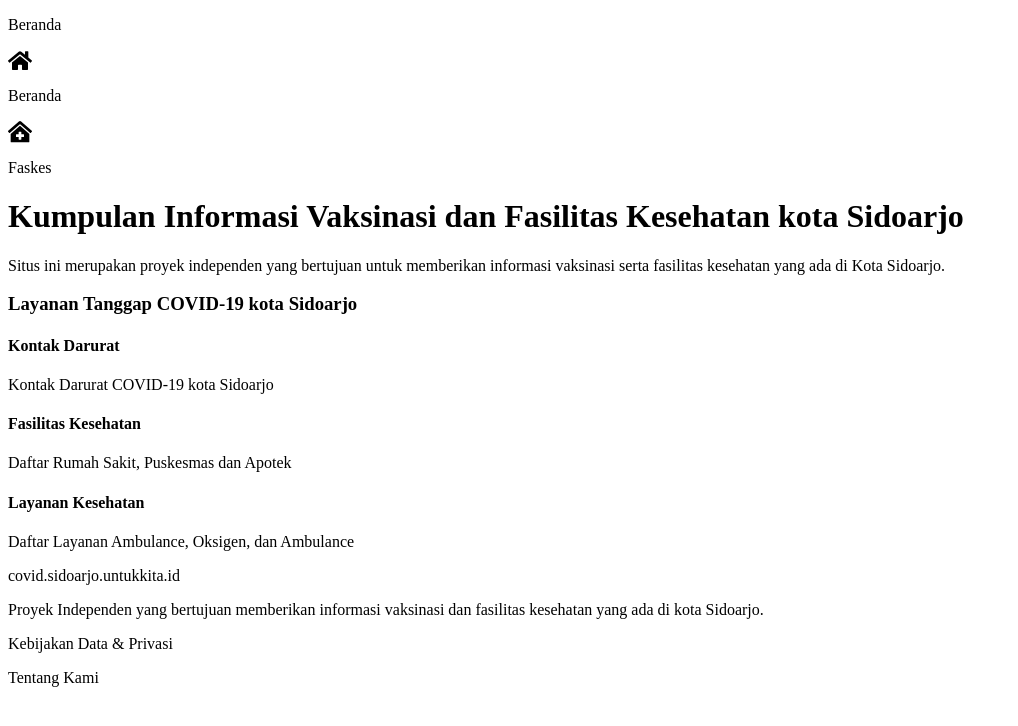
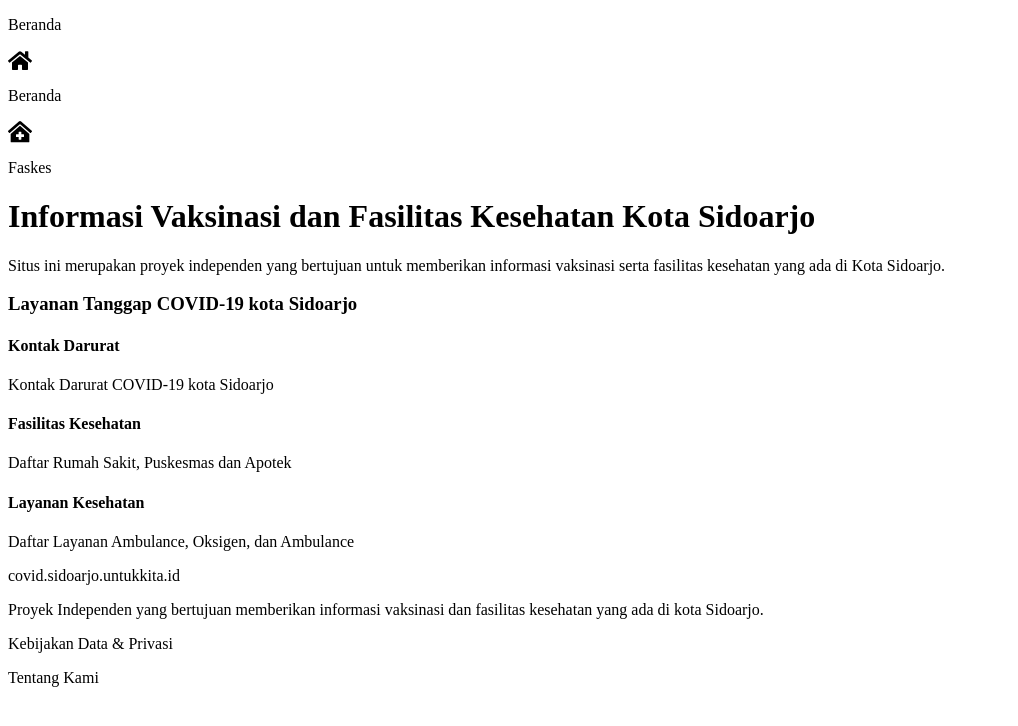
Before and after one commit to untukkita-id/sda.untukkita.id, a Next.js app: page / in a window 1280 px wide. Shown: the top 726 px of the page, without its empty margins (0-1018 px from the left). Built offline with nearby package versions, Linux system fonts and the light colour scheme.

Commit message:
perf: basic SEO using opengraph

```diff
--- /dev/null
+++ b/pages/_document.js
@@ -0,0 +1,24 @@
+import Document, { Html, Head, Main, NextScript } from 'next/document';
+
+class MyDocument extends Document {
+  render() {
+    return (
+      <Html lang="id">
+        <Head>
+          <meta property="og:type" content="website" />
+          <meta property="og:url" content="https://covid.sda.untukkita.my.id/" />
+          <meta property="og:image" content="OpenGraph.jpg" />
+          <meta property="twitter:card" content="summary_large_image" />
+          <meta property="twitter:url" content="https://covid.sda.untukkita.my.id/" />
+          <meta property="twitter:image" content="OpenGraph.jpg" />
+        </Head>
+        <body>
+          <Main />
+          <NextScript />
+        </body>
+      </Html>
+    );
+  }
+}
+
+export default MyDocument;
--- a/pages/index.js
+++ b/pages/index.js
@@ -1,4 +1,5 @@
 import dynamic from 'next/dynamic';
+import Head from 'next/head';
 
 const PageTitle = dynamic(() => import('../components/page-title'));
 const HomeMenu = dynamic(() => import('../components/home/home-menu'));
@@ -6,14 +7,38 @@ const Footer = dynamic(() => import('../components/footer'));
 const Header = dynamic(() => import('../components/header'));
 
 export default function Home() {
+  const siteInfo = {
+    title: 'UntukKita Sidoarjo - Informasi Vaksinasi dan Fasilitas Kesehatann di Kota Sidoarjo',
+    description:
+      'Kumpulan Informasi Vaksinasi dan Fasilitas Kesehatan di Kota Sidoarjo. Inisiatif independen informasi vaksinasi COVID-19 dan fasilitas kesehatan di kota Sidoarjo.',
+    image: 'opengraph.jpg',
+    url: 'https://covid.sda.untukkita.my.id',
+    github: 'untukkita-id',
+    linkedin: 'untukkita-id',
+    instagram: 'untukkita.sda',
+    email: 'halo@untukkita.sda',
+    pageDescription:
+      'Situs ini merupakan proyek independen yang bertujuan untuk memberikan informasi vaksinasi serta fasilitas kesehatan yang ada di Kota Sidoarjo.',
+    pageTitle: 'Informasi Vaksinasi dan Fasilitas Kesehatan Kota Sidoarjo',
+  };
+
   return (
     <div id="home" className="text-gray-700">
+      <Head>
+        <title>{siteInfo.title}</title>
+        <meta name="description" content={siteInfo.description} />
+        <meta name="title" content={siteInfo.title} />
+        <meta property="og:url" content="https://covid.sda.untukkita.my.id/" />
+        <meta property="og:title" content={siteInfo.title} />
+        <meta property="og:description" content={siteInfo.description} />
+        <meta property="twitter:title" content={siteInfo.title} />
+        <meta property="twitter:description" content={siteInfo.description} />
+      </Head>
       <Header title="Beranda" />
-      <PageTitle
-        title="Kumpulan Informasi Vaksinasi dan Fasilitas Kesehatan kota Sidoarjo"
-        description="Situs ini merupakan proyek independen yang bertujuan untuk memberikan informasi vaksinasi serta fasilitas kesehatan yang ada di Kota Sidoarjo."
-      />
-      <HomeMenu />
+      <PageTitle title={siteInfo.pageTitle} description={siteInfo.pageDescription} />
+      <main>
+        <HomeMenu />
+      </main>
       <Footer />
     </div>
   );
```
Also changed, not shown: public/OpenGraph.jpg (added), public/logo.svg (added), public/robots.txt (added).
